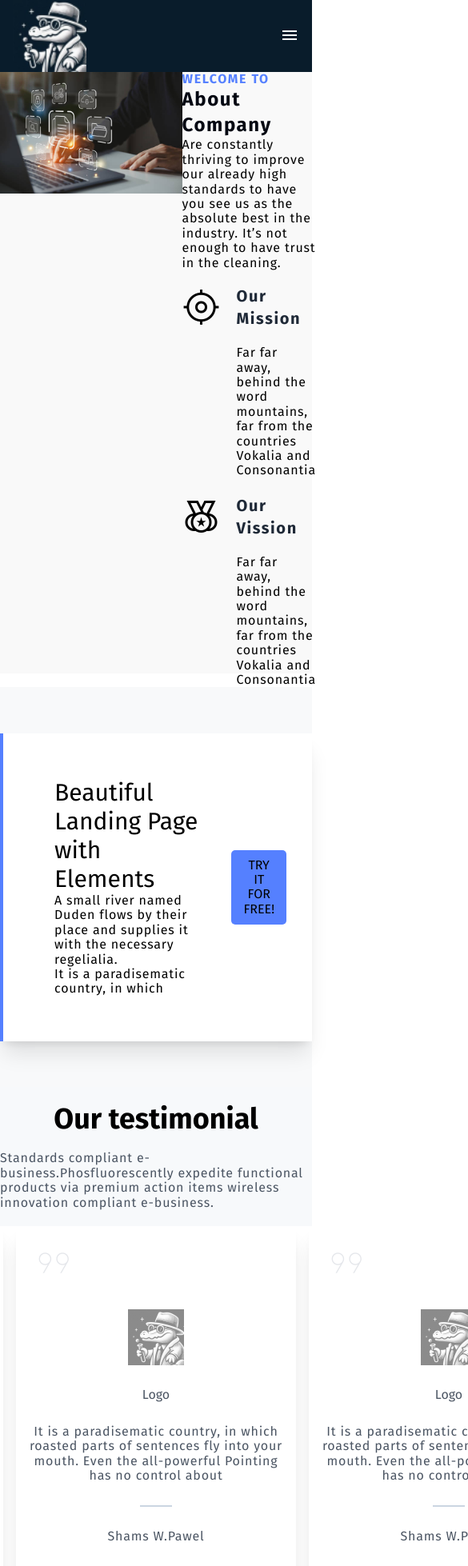
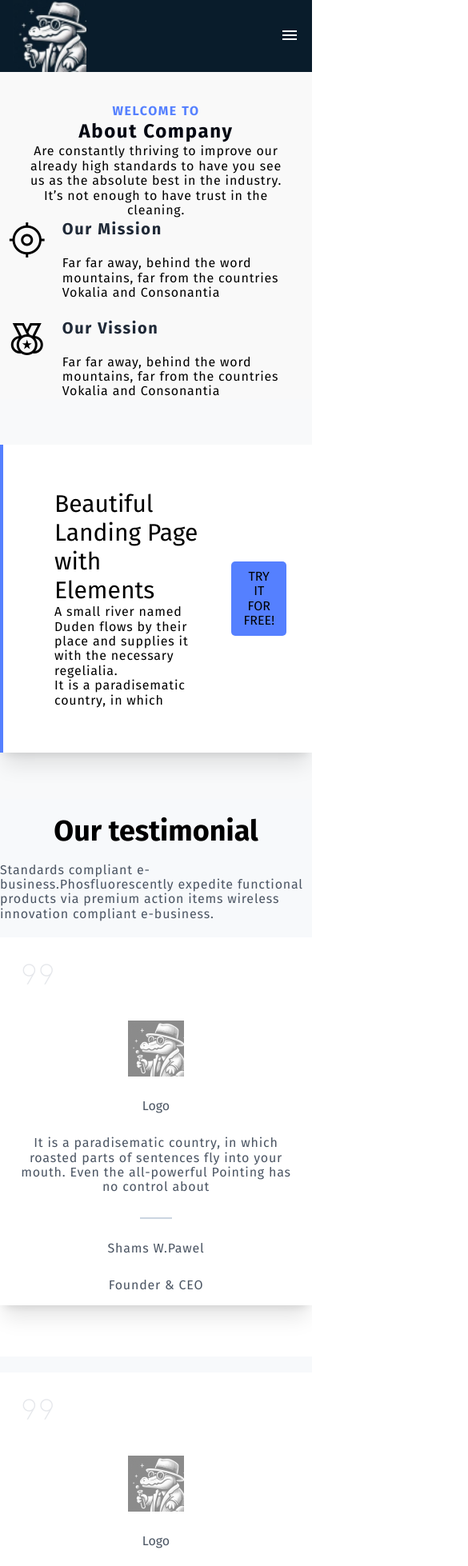
Before and after one commit to rodrigoMRAM/WP-to-React, a React (Vite) app: page /about in a window 390 px wide. Shown: the part 2-1960 px from the top of the page at 80% size, 585 px wide, since content can reach past the window. Built offline with nearby package versions, Linux system fonts and the light colour scheme.

Commit message:
Navbar responsive

```diff
--- a/package.json
+++ b/package.json
@@ -17,6 +17,8 @@
     "react": "^18.3.1",
     "react-dom": "^18.3.1",
     "react-router-dom": "^6.26.2",
+    "react-slick": "^0.30.3",
+    "slick-carousel": "^1.8.1",
     "use-count-up": "^3.0.1"
   },
   "devDependencies": {
--- a/src/components/About.jsx
+++ b/src/components/About.jsx
@@ -1,19 +1,27 @@
 import React from 'react'
 import imagen from '../assets/img/softwareImg.jpg'
 import CardToReuse from './CardToReuse'
-import CardTestimonial from './CardTestimonial'
+import KrakioLogo from '../assets/img/krakioImg.png'
+
 const About = () => {
+
+    const cards = [
+        { imagen: KrakioLogo, title: "Logo", content: "It is a paradisematic country, in which roasted parts of sentences fly into your mouth. Even the all-powerful Pointing has no control about", name: 'Shams W.Pawel', position: 'Founder & CEO' },
+        { imagen: KrakioLogo, title: "Logo", content: "It is a paradisematic country, in which roasted parts of sentences fly into your mouth. Even the all-powerful Pointing has no control about", name: 'Shams W.Pawel', position: 'Founder & CEO' },
+        { imagen: KrakioLogo, title: "Logo", content: "It is a paradisematic country, in which roasted parts of sentences fly into your mouth. Even the all-powerful Pointing has no control about", name: 'Shams W.Pawel', position: 'Founder & CEO' },
+    ];
+
     return (
         <>
-            <div className='flex tracking-widest'>
-                <div className='w-7/12'>
-                    <img src={imagen} alt=""  />
+            <div className='flex tracking-widest max-sm:justify-center '>
+                <div className='w-7/12 max-sm:hidden'>
+                    <img src={imagen} alt="" />
                 </div>
-                <div className='flex flex-wrap flex-col w-[40%]'>
-                    <h3 className='text-[#5580FF] font-bold'>WELCOME TO</h3>
-                    <h2 className='text-2xl font-bold text-gray-950'>About Company
+                <div className='flex flex-wrap flex-col w-[40%] max-sm:w-[95%] items-center justify-center max-sm:pt-10'>
+                    <h3 className='text-[#5580FF] font-bold max-sm:text-center'>WELCOME TO</h3>
+                    <h2 className='text-2xl font-bold text-gray-950 max-sm:text-center'>About Company
                     </h2>
-                    <p>Are constantly thriving to improve our already high standards to have you see us as the absolute best in the industry. It’s not enough to have trust in the cleaning.
+                    <p className='w-[90%] text-center'>Are constantly thriving to improve our already high standards to have you see us as the absolute best in the industry. It’s not enough to have trust in the cleaning.
 
                     </p>
                     <div className='flex'>
@@ -52,13 +60,27 @@ const About = () => {
                 <p className='text-gray-600 mb-5'>Standards compliant e-business.Phosfluorescently expedite functional products via premium action items wireless innovation compliant e-business.
 
                 </p>
-                <div className='flex bg-white'>
-                    <CardTestimonial margin="0"/>
-                    <CardTestimonial margin="mx-4"/>
-                    <CardTestimonial margin="0"/>
-                    <div></div>
-                    <div></div>
+                <div className='flex gap-5 max-sm:flex-col flex-wrap'>
+
+                    {cards.map(card => (
+                        <div className='flex bg-white max-sm:w-full'>
+
+                            <div className={`cardTestimonio z-40 shadow-xl flex mb-16 w-[350px] max-sm:w-full h-[460px] flex-col  justify-between items-center text-center text-gray-600 bg-[#fff] py-4 px-4 relative overflow-hidden hover:text-white`}>
+                                <span className="material-symbols-outlined text-gray-200 font-thin self-start text-6xl hover:text-white">
+                                    format_quote
+                                </span>
+                                <img src={card.imagen} alt="" className='grayscale opacity-50' />
+                                <h3>{card.title}</h3>
+                                <p>{card.content}</p>
+                                <div className='w-[40px] h-[2px] text-gray-600 bg-slate-300'></div>
+                                <p>{card.name}</p>
+                                <p>{card.position}</p>
+                            </div>
+                        </div>
+                    ))}
                 </div>
+                <div></div>
+                <div></div>
             </div>
         </>
     )
--- a/src/components/CardTestimonial.jsx
+++ /dev/null
@@ -1,19 +0,0 @@
-import React from 'react'
-import KrakioLogo from '../assets/img/krakioImg.png'
-const CardTestimonial = ({margin}) => {
-  return (
-    <div className={`cardTestimonio z-40 shadow-xl flex mb-16 w-[350px] h-[460px] flex-col ${margin} justify-between items-center text-center text-gray-600 bg-[#fff] py-4 px-4 relative overflow-hidden hover:text-white`}>
-                    <span className="material-symbols-outlined text-gray-200 font-thin self-start text-6xl hover:text-white">
-format_quote
-</span>
-                        <img src={KrakioLogo} alt="" className='grayscale opacity-50' />
-                        <h3>Logo</h3>
-                        <p>It is a paradisematic country, in which roasted parts of sentences fly into your mouth. Even the all-powerful Pointing has no control about</p>
-                        <div className='w-[40px] h-[2px] text-gray-600 bg-slate-300'></div>
-                        <p>Shams W.Pawel</p>
-                        <p>Founder & CEO</p>
-                    </div>
-  )
-}
-
-export default CardTestimonial
--- a/src/pages/Contact.jsx
+++ b/src/pages/Contact.jsx
@@ -15,7 +15,7 @@ export const Contact = () => {
                 </p>
             </div>
             <div className='flex flex-wrap w-full max-md:justify-center'>
-                <div className='flex flex-col'>
+                <div className='flex flex-col max-sm:items-center'>
                     <img className='max-md:items-center max-md:justify-center' width="200px" height="200px" src={imagen} alt="" />
                     <div className='flex flex-col justify-start items-start text-gray-600'>
                         <h3 className='font-bold mt-5 text-black text-3xl'>Parque Patricios</h3>
```
Also changed, not shown: 1 other file (tests, documents, lock files or other folders).
